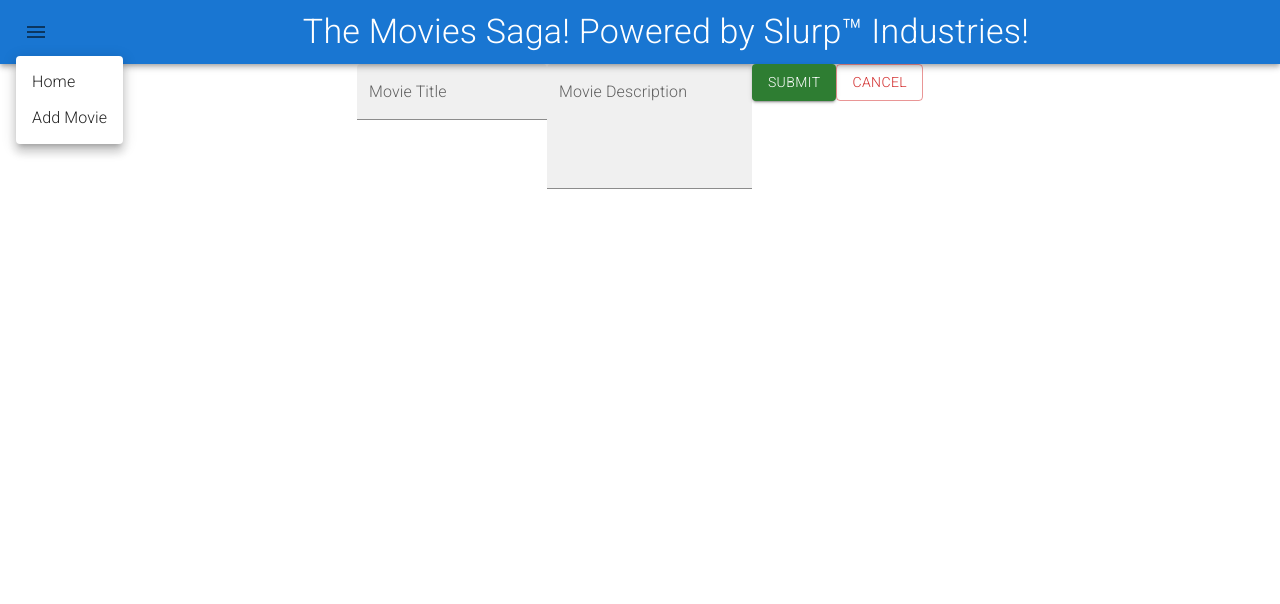
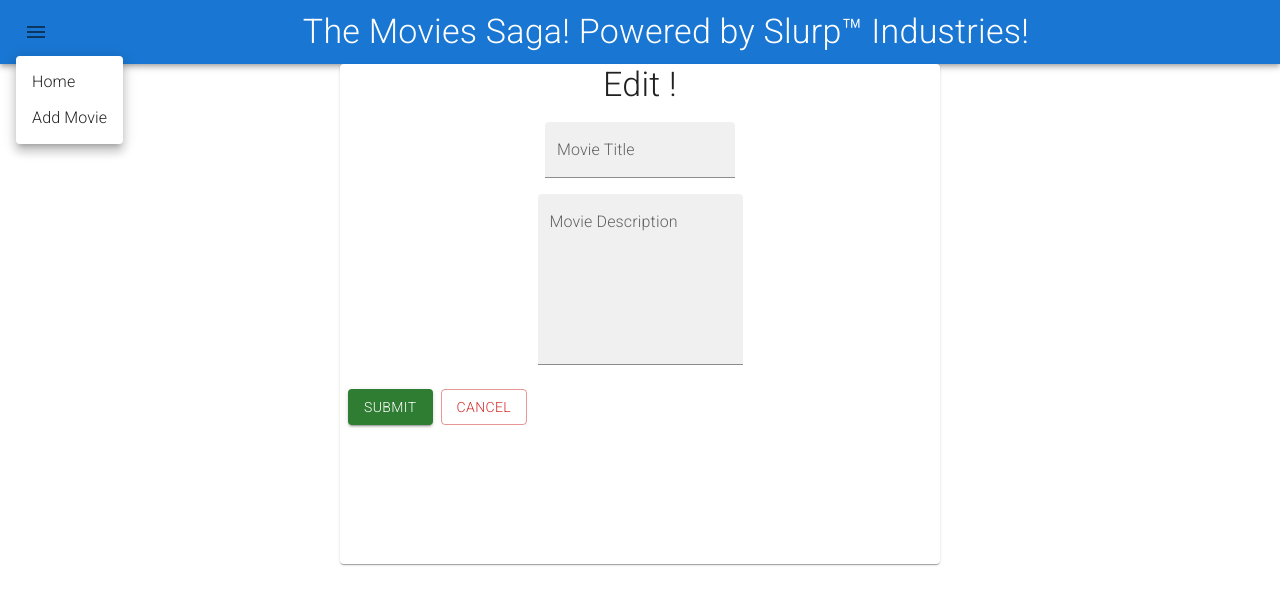
Before and after one commit to walkerneu/weekend-movie-sagas, a React (Create React App) app: page /#/edit/1 in a window 1280 px wide. Both pictures are taken after a click on the button "menu". Shown: the top 604 px of the page. Built offline with nearby package versions, Linux system fonts and the light colour scheme; the HTML template or start-up script is replaced by a standard one.

Commit message:
Updated styling for AddMoviePage and EditPage components

```diff
--- a/src/components/AddMoviePage/AddMoviePage.jsx
+++ b/src/components/AddMoviePage/AddMoviePage.jsx
@@ -3,9 +3,12 @@ import Box from "@mui/material/Box";
 import MenuItem from "@mui/material/MenuItem";
 import { useEffect, useState } from "react";
 import { useDispatch, useSelector } from "react-redux";
-import Button from "@mui/material/Button";
+import { Button, CardActions } from '@mui/material';
 import { useHistory } from "react-router-dom";
 import { Select } from "@mui/material";
+import Card from '@mui/material/Card';
+import CardMedia from '@mui/material/CardMedia';
+import Typography from '@mui/material/Typography';
 
 function AddMoviePage() {
   const history = useHistory();
@@ -56,7 +59,20 @@ function AddMoviePage() {
     history.push("/");
   };
   return (
-    <Box sx={{ minWidth: 120 }}>
+    <Card
+        sx={{ maxWidth: 600, height: 650 }}
+        data-testid="movieDetails"
+        className="description-box">
+      <Typography gutterBottom variant="h4" component="div">
+        Add A New Movie!
+      </Typography>
+      {/* <CardMedia
+          component="img"
+          className="movie-media"
+          image={movieInput.poster}
+          alt={movieInput.title}
+        /> */}
+        <p>
       <TextField
         id="filled-multiline-flexible"
         label="Movie Title"
@@ -67,6 +83,7 @@ function AddMoviePage() {
         value={movieInput.title}
         onChange={() => handleMovieSubmit(event, 1)}
       />
+      </p>
       <TextField
         id="filled-textarea"
         label="Movie Poster URL"
@@ -76,15 +93,18 @@ function AddMoviePage() {
         value={movieInput.poster}
         onChange={() => handleMovieSubmit(event, 2)}
       />
+      <p>
       <TextField
         id="filled-multiline-static"
         label="Movie Description"
         multiline
-        rows={4}
+        rows={6}
         variant="filled"
         value={movieInput.description}
         onChange={() => handleMovieSubmit(event, 3)}
       />
+      </p>
+      <p>
       <Select
         multiple
         helperText="Please select the movie's genre"
@@ -98,13 +118,16 @@ function AddMoviePage() {
           </MenuItem>
         ))}
       </Select>
+      </p>
+      <CardActions>
       <Button variant="contained" color="success" onClick={submitMovie}>
         Submit
       </Button>
       <Button variant="outlined" color="error" onClick={cancelSubmission}>
         Cancel
       </Button>
-    </Box>
+      </CardActions>
+    </Card>
   );
 }
 
--- a/src/components/EditPage/EditPage.jsx
+++ b/src/components/EditPage/EditPage.jsx
@@ -3,8 +3,11 @@ import Box from "@mui/material/Box";
 import MenuItem from "@mui/material/MenuItem";
 import { useEffect, useState } from "react";
 import { useDispatch, useSelector } from "react-redux";
-import Button from "@mui/material/Button";
+import { Button, CardActions } from '@mui/material';
 import { useHistory, useParams } from "react-router-dom";
+import Card from '@mui/material/Card';
+import CardMedia from '@mui/material/CardMedia';
+import Typography from '@mui/material/Typography';
 
 function EditPage() {
   const { id } = useParams();
@@ -37,7 +40,14 @@ function EditPage() {
     history.push(`/description/${id}`);
   };
   return (
-    <Box sx={{ minWidth: 120 }}>
+    <Card
+        sx={{ maxWidth: 600, height: 500 }}
+        data-testid="movieDetails"
+        className="description-box">
+    <Typography gutterBottom variant="h4" component="div">
+        Edit {currentMovie.title}!
+    </Typography>
+    <p>
       <TextField
         id="filled-multiline-flexible"
         label="Movie Title"
@@ -48,23 +58,27 @@ function EditPage() {
         value={movieInput.title}
         onChange={() => handleMovieSubmit(event, 1)}
       />
-
+    </p>
+    <p>
       <TextField
         id="filled-multiline-static"
         label="Movie Description"
         multiline
-        rows={4}
+        rows={6}
         variant="filled"
         value={movieInput.description}
         onChange={() => handleMovieSubmit(event, 2)}
       />
+    </p>
+      <CardActions>
       <Button variant="contained" color="success" onClick={updateMovie}>
         Submit
       </Button>
       <Button variant="outlined" color="error" onClick={cancelSubmission}>
         Cancel
       </Button>
-    </Box>
+      </CardActions>
+    </Card>
   );
 }
 
--- a/src/components/MovieList/MovieList.jsx
+++ b/src/components/MovieList/MovieList.jsx
@@ -2,6 +2,7 @@ import React, { useEffect } from 'react';
 import { useDispatch, useSelector } from 'react-redux';
 import './MovieList.css'
 import MovieItem from '../MovieItem/MovieItem';
+import Typography from '@mui/material/Typography';
 
 function MovieList() {
 
@@ -14,7 +15,9 @@ function MovieList() {
 
   return (
     <main>
-      <h1>MovieList</h1>
+      <Typography gutterBottom variant="h4" display="block">
+        Movie List!
+      </Typography>
       <section className="movies">
         {movies.map(movie => {
           return (
```
Also changed, not shown: src/components/App/App.css (line endings or trailing spaces).
